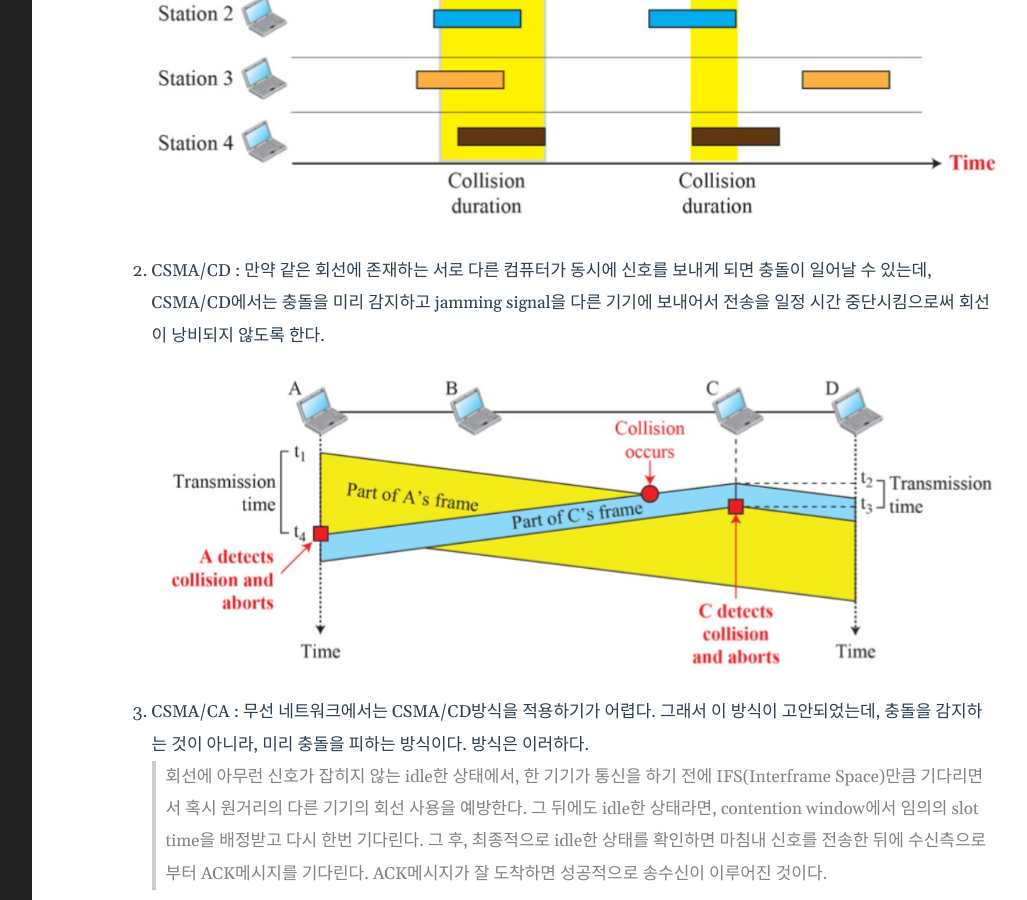
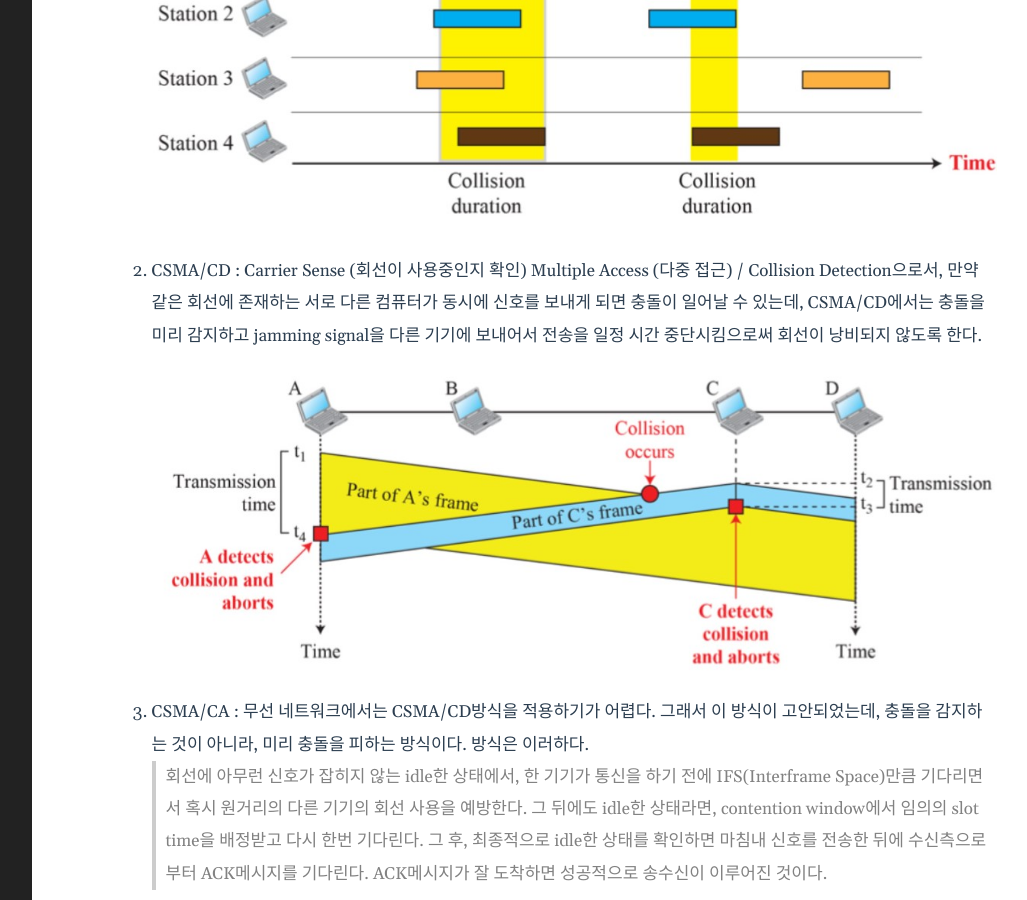
Before and after one commit to Herrtane/Herrtane.github.io, a Jekyll site: the page built from _posts/Network/2020-09-05-network-MAC.markdown, in a window 1280 px wide and 900 px high, scrolled down 1359 px. Shown: the whole window, without its empty margins (204-1231 px from the left). Built offline with Jekyll 4.4.1, drawn with Linux system fonts in a browser that asks for light colours; comment, search, counter and statistics services are not loaded.

Commit message:
Modify Post

```diff
--- a/_posts/Network/2020-09-05-network-MAC.markdown
+++ b/_posts/Network/2020-09-05-network-MAC.markdown
@@ -38,7 +38,7 @@ Data link layer에 대한 개념은 Network 카테고리의 첫 번째 포스팅
 
 1. ALOHA : 가장 오래된 다중접속 방식이다. 충돌방지를 위해 임의로 대기했다(backoff time)가 신호를 송신한다.
 ![aloha]({{site.url}}/img/aloha.jpg)
-2. CSMA/CD : 만약 같은 회선에 존재하는 서로 다른 컴퓨터가 동시에 신호를 보내게 되면 충돌이 일어날 수 있는데, CSMA/CD에서는 충돌을 미리 감지하고 jamming signal을 다른 기기에 보내어서 전송을 일정 시간 중단시킴으로써 회선이 낭비되지 않도록 한다.
+2. CSMA/CD : Carrier Sense (회선이 사용중인지 확인) Multiple Access (다중 접근) / Collision Detection으로서, 만약 같은 회선에 존재하는 서로 다른 컴퓨터가 동시에 신호를 보내게 되면 충돌이 일어날 수 있는데, CSMA/CD에서는 충돌을 미리 감지하고 jamming signal을 다른 기기에 보내어서 전송을 일정 시간 중단시킴으로써 회선이 낭비되지 않도록 한다.
 ![csma_cd]({{site.url}}/img/csma_cd.jpg)
 3. CSMA/CA : 무선 네트워크에서는 CSMA/CD방식을 적용하기가 어렵다. 그래서 이 방식이 고안되었는데, 충돌을 감지하는 것이 아니라, 미리 충돌을 피하는 방식이다. 방식은 이러하다.
 > 회선에 아무런 신호가 잡히지 않는 idle한 상태에서, 한 기기가 통신을 하기 전에 IFS(Interframe Space)만큼 기다리면서 혹시 원거리의 다른 기기의 회선 사용을 예방한다. 그 뒤에도 idle한 상태라면, contention window에서 임의의 slot time을 배정받고 다시 한번 기다린다. 그 후, 최종적으로 idle한 상태를 확인하면 마침내 신호를 전송한 뒤에 수신측으로부터 ACK메시지를 기다린다. ACK메시지가 잘 도착하면 성공적으로 송수신이 이루어진 것이다.
```
Also changed, not shown: 1 other file.
